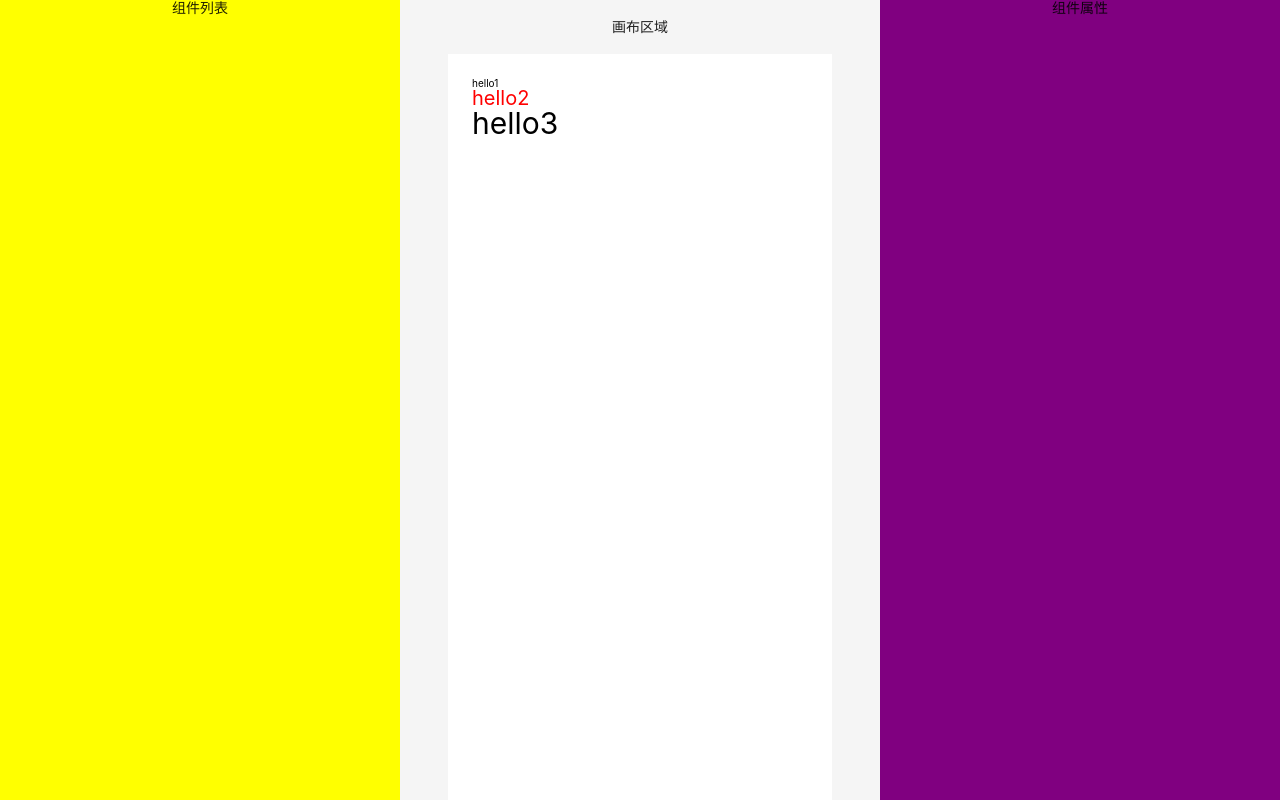
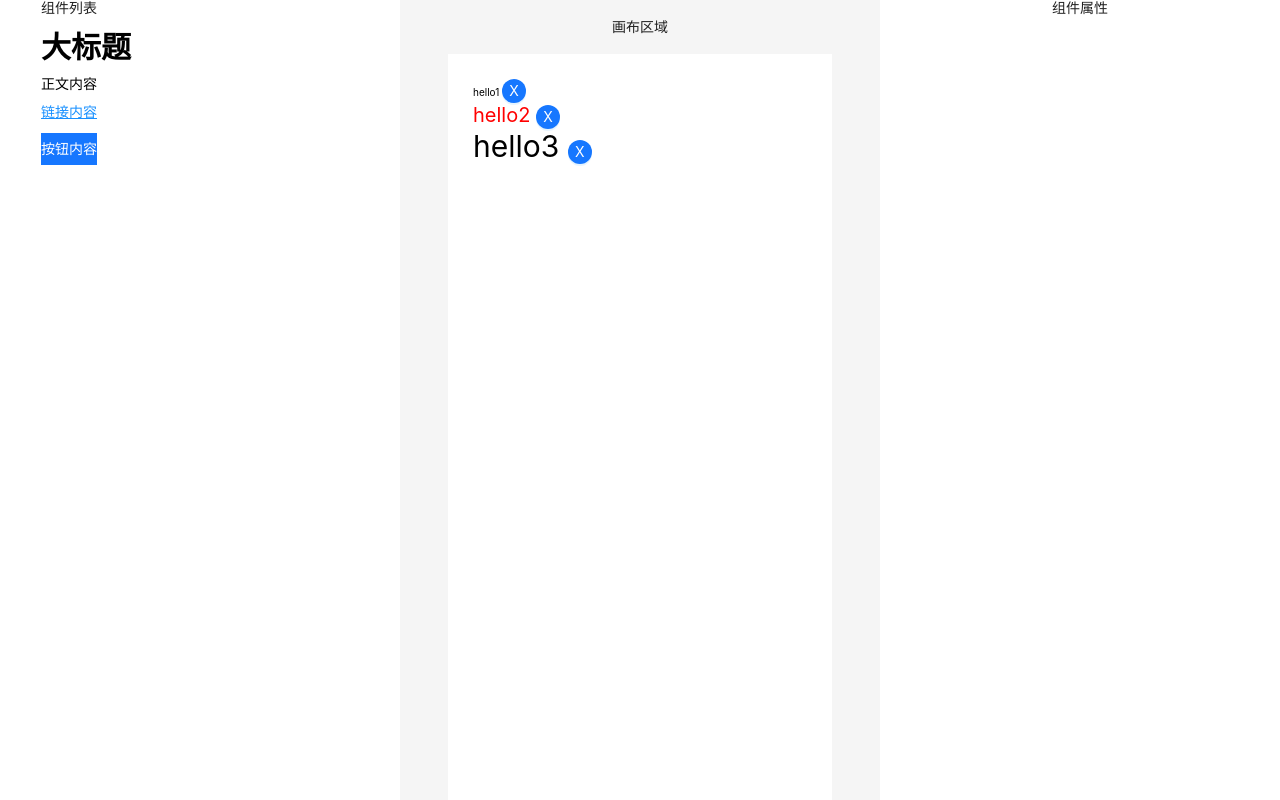
Before and after one commit to xiaoluyongganchong/lego-basic, a Vue app: page /editor in a window 1280 px wide. Built offline with nearby package versions, Linux system fonts and the light colour scheme.

Commit message:
add element attribute editing and mapping between attributes and components

```diff
--- /dev/null
+++ b/src/components/ComponentList.vue
@@ -0,0 +1,41 @@
+<template>
+  <div class="componentList">
+    <div
+      v-for="(item,index) in list"
+      :key="index"
+      class="component-item"
+      @click="onItemClick(item)"
+    >
+      <LText v-bind="item" />
+    </div>
+  </div>
+</template>
+<script lang="ts">
+import LText from './LText.vue'
+import { defineComponent } from 'vue'
+export default defineComponent({
+    name: 'ComponentList',
+    components: {
+        LText
+    },
+    props: {
+        list: {
+            type:Array,
+            required: true
+        }
+    },
+    emits:['on-item-click'],
+    setup(props, context) {
+        // eslint-disable-next-line @typescript-eslint/no-explicit-any
+        const onItemClick = (data : any) => {
+            context.emit('on-item-click',data)
+        }
+        return {
+            onItemClick
+        }
+    }
+})
+</script>
+<style>
+
+</style>
--- /dev/null
+++ b/src/components/EditorWrapper.vue
@@ -0,0 +1,50 @@
+<template>
+  <div
+    class="edit-wrapper"
+    :class="{active : active}"
+    @click="onItemClick(id)"
+  >
+    <slot />
+  </div>
+</template>
+<script lang="ts">
+import { defineComponent } from 'vue'
+export default defineComponent({
+    name: 'EditorWrapper',
+    props: {
+        id: {
+            type: String,
+            required:true
+        },
+        active: {
+            type: Boolean,
+            default:false
+        }
+    },
+    emits:['set-active'],
+    setup(props,context) {
+        const onItemClick = (id:string) => {
+            context.emit('set-active',id)
+        }
+        return {
+            onItemClick
+        }
+    }
+})
+</script>
+<style>
+.edit-wrapper{
+  padding:0px;
+  cursor:pointer;
+  border:1px solid transparent;
+  user-select:none;
+}
+.edit-wrapper:hover{
+    border:1px solid #ccc;
+}
+.edit-wrapper:active{
+  border:1px solid #1890ff;
+  user-select:none;
+  z-index:1500;
+}
+</style>
--- a/src/components/LText.vue
+++ b/src/components/LText.vue
@@ -6,6 +6,7 @@
     @click="clickUrl"
   >
     {{ text }}
+    <slot />
   </component>
 </template>
 <script lang="ts">
--- /dev/null
+++ b/src/components/PropsTable.vue
@@ -0,0 +1,51 @@
+<template>
+  <div
+    class="props-table"
+  >
+    <div
+      v-for="(value,key) in finalProps"
+      :key="key"
+      class="prop-item"
+    >
+      <component
+        :is="value?.component"
+        v-if="value"
+        :value="value.value"
+      />
+    </div>
+  </div>
+</template>
+<script lang="ts">
+import { defineComponent, PropType, computed } from 'vue'
+import { reduce } from 'lodash-es'
+import { mapPropsToForm,PropsToForms } from '../propsMap'
+import { TextComponentProps } from '../defaultProps'
+export default defineComponent({
+    name: 'PropsTable',
+    props: {
+        props: {
+            type: Object as PropType<TextComponentProps>,
+            required:true
+        }
+    },
+    setup(props) {
+        const finalProps = computed(() => {
+            return reduce(props.props, (result,value, key) => {
+                const newKey = key as keyof TextComponentProps
+                const item = mapPropsToForm[newKey]
+                if (item) {
+                    item.value = String(value)
+                    result[newKey] = item
+                }
+                return result
+            },{} as PropsToForms)
+        })
+        return {
+            finalProps
+        }
+    }
+})
+</script>
+<style>
+
+</style>
--- /dev/null
+++ b/src/defaultTemplates.ts
@@ -0,0 +1,27 @@
+export const defaultTextTemplates = [
+    {
+        text: '大标题',
+        fontSize: '30px',
+        fontWeight: 'bold',
+        tag: 'h2'
+    },
+    {
+        text: '正文内容',
+        tag: 'p'
+    },
+    {
+        text: '链接内容',
+        color: '#1890ff',
+        textDecoration: 'underline',
+        tag: 'p'
+    },
+    {
+        text: '按钮内容',
+        tag: 'a-button',
+        type: 'primary',
+        fontWeight: 'normal',
+        color: '#ffffff',
+        textDecoration: 'none',
+        width: 'auto'
+    }
+]
--- a/src/hooks/useComponentCommon.ts
+++ b/src/hooks/useComponentCommon.ts
@@ -1,8 +1,8 @@
 import { pick } from 'lodash-es'
 import { computed } from 'vue'
+import { TextComponentProps } from '../defaultProps'
 
-// eslint-disable-next-line @typescript-eslint/no-explicit-any
-const useComponentCommon = <T extends { [key: string]: any }>(props : T, picks :string[] ) => {
+const useComponentCommon = (props : TextComponentProps, picks :string[] ) => {
     const styleProps = computed(() => pick(props, picks))
     const clickUrl = () => {
         if (props.actionType === 'url' && props.url) {
--- /dev/null
+++ b/src/propsMap.ts
@@ -0,0 +1,15 @@
+import { TextComponentProps } from './defaultProps'
+export interface PropsToForm {
+  component: string,
+  value?: string
+}
+
+export type PropsToForms = {
+   [ P in keyof TextComponentProps ] ?: PropsToForm
+}
+
+export const mapPropsToForm: PropsToForms = {
+    text: {
+        component : 'a-input'
+    }
+}
--- a/src/store/editor.ts
+++ b/src/store/editor.ts
@@ -1,6 +1,7 @@
 import { GloabalProps } from './index'
 import { Module } from 'vuex'
 import { v4 as uuidv4 } from 'uuid'
+import { TextComponentProps } from '../defaultProps'
 
 export interface EditorProps {
   //供之间编辑器渲染的数组
@@ -11,10 +12,9 @@ export interface EditorProps {
 }
 
 
-interface ComponentsData {
+export interface ComponentsData {
   //这个元素的 属性，属性详情见下面
-  // eslint-disable-next-line @typescript-eslint/no-explicit-any
-  props: { [ key: string ] :any }
+  props: Partial<TextComponentProps>
   // id uuid v4 生成
   id: string
   //业务组件库名称 l-text l-image 等等
@@ -31,6 +31,27 @@ const editor: Module<EditorProps, GloabalProps> = {
     state: {
         components: testComponent,
         currentElement : ""
+    },
+    mutations: {
+        addComponent(state, props) {
+            const newComponent: ComponentsData = {
+                props,
+                id: uuidv4(),
+                name: 'l-text'
+            }
+            state.components.push(newComponent)
+        },
+        removeComponent(state,id) {
+            state.components = state.components.filter(component=>component.id !== id)
+        },
+        setActive(state, currentId: string) {
+            state.currentElement = currentId
+        }
+    },
+    getters: {
+        getCurrentElement: (state) => {
+            return state.components.find((component)=>component.id===state.currentElement)
+        }
     }
 }
 
--- a/src/views/LegoEditor.vue
+++ b/src/views/LegoEditor.vue
@@ -3,10 +3,17 @@
     <a-layout style="flex: 1;">
       <a-layout-sider
         width="400"
-        style="background: yellow; display: flex; align-items: center; justify-content: center;"
+        style="background: #fff; display: flex; flex-direction: column; align-items: center; justify-content: center;"
         theme="light"
       >
         组件列表
+        <br><br>
+        <div style="width: auto;">
+          <ComponentList
+            :list="defaultTextTemplates "
+            @on-item-click="addItem"
+          />
+        </div>
       </a-layout-sider>
       <a-layout style="padding: 0 24px 24px">
         <a-breadcrumb style="margin: 16px 0">
@@ -23,20 +30,39 @@
             width: '80%',
           }"
         >
-          <component
-            :is="component.name"
+          <EditorWrapper
             v-for="component in components"
+            :id="component.id"
             :key="component.id"
-            v-bind="component.props"
-          />
+            @set-active="setActive"
+          >
+            <component
+              :is="component.name"
+              v-bind="component.props"
+            >
+              <a-button
+                type="primary"
+                shape="circle"
+                size="small"
+                @click="removeItem(component.id)"
+              >
+                X
+              </a-button>
+            </component>
+          </EditorWrapper>
         </a-layout-content>
       </a-layout>
       <a-layout-sider
         width="400"
-        style="background: purple; display: flex; align-items: center; justify-content: center;"
+        style="background: #fff; display: flex; align-items: center; justify-content: center;"
         theme="light"
       >
         组件属性
+        <PropsTable
+          v-if="currentElement && currentElement.props"
+          :props="TextComponentProps"
+        />
+        <pre>{{ currentElement?.props }}</pre>
       </a-layout-sider>
     </a-layout>
   </a-layout>
@@ -46,21 +72,52 @@ import { useStore } from 'vuex'
 import { computed,defineComponent } from 'vue'
 import { GloabalProps } from '../store/index'
 import LText from '../components/LText.vue'
+import  PropsTable from '../components/PropsTable.vue'
+import ComponentList from '../components/ComponentList.vue'
+import { defaultTextTemplates } from '../defaultTemplates'
+import EditorWrapper from '../components/EditorWrapper.vue'
+import { ComponentsData } from '../store/editor'
+import { TextComponentProps } from '../defaultProps'
+
 export default defineComponent({
     name: 'LegoEditor',
     components: {
-        LText
+        ComponentList,
+        LText,
+        EditorWrapper,
+        PropsTable
     },
     setup() {
         const store = useStore<GloabalProps>()
         const components = computed(() => store.state.editor.components)
+        // eslint-disable-next-line @typescript-eslint/no-explicit-any
+        const addItem = (props:any) => {
+            store.commit('addComponent',props)
+        }
+        const removeItem = (id:string) => {
+            store.commit('removeComponent',id)
+        }
+        const setActive = (id:string) => {
+            store.commit('setActive',id)
+        }
+        const currentElement = computed<ComponentsData>(() => store.getters.getCurrentElement || null)
+        const TextComponentProps = computed(()=>currentElement.value.props as TextComponentProps)
         return {
-            components
+            components,
+            addItem,
+            defaultTextTemplates,
+            removeItem,
+            setActive,
+            currentElement,
+            TextComponentProps
         }
     }
 })
 </script>
 <style scoped>
+.component-list {
+  display: inline-block;
+}
 .ant-layout {
   margin: 0 !important;
   padding: 0 !important;
```
Also changed, not shown: src/defaultProps.ts (+40 -3 lines).
